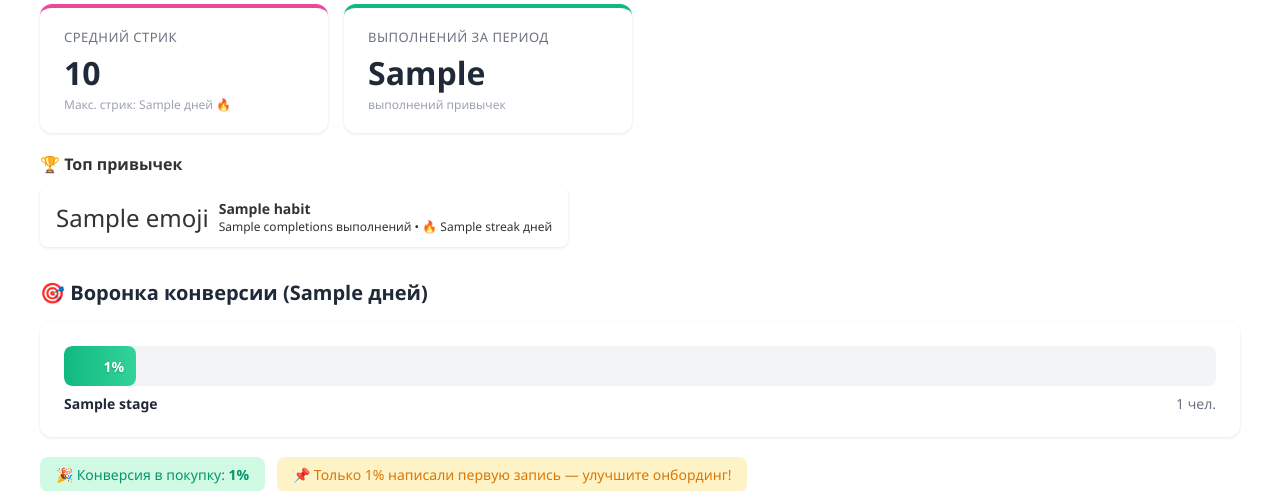
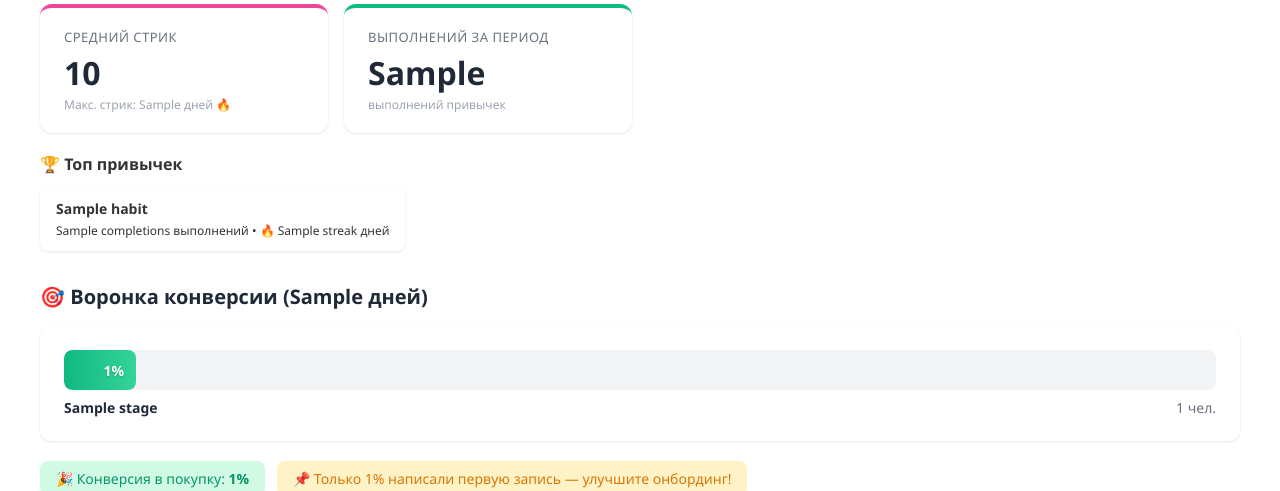
Before and after one commit to GrammSoli/web-app, a Django app: template admin_panel/core/templates/admin/dashboard.html in a window 1280 px wide. Shown: the part 1431-1922 px from the top of the page. Run offline with Django 5.2, Linux system fonts and the light colour scheme; tables that the repository leaves empty hold one stand-in row (values such as "Sample post"); the template is opened without the code that fills it: values that come from a table or form of the project are taken from there, most other values are stand-ins (such as "Sample title", 1, 10 or a date in 2020); data that the repository does not hold is empty; parts of the project's set-up code (start-up, migrations or seed data) failed here and were passed over.

Commit message:
fix: remove emoji from top habits display

```diff
--- a/admin_panel/core/dashboard.py
+++ b/admin_panel/core/dashboard.py
@@ -508,7 +508,6 @@ def get_habits_stats(start_date=None, end_date=None):
     top_habits_list = [
         {
             'name': h.name,
-            'emoji': h.emoji,
             'completions': h.total_completions,
             'streak': h.current_streak,
         }
--- a/admin_panel/core/templates/admin/dashboard.html
+++ b/admin_panel/core/templates/admin/dashboard.html
@@ -593,13 +593,10 @@
             <h3 style="font-size: 16px; font-weight: 600; margin-bottom: 12px; color: var(--color-text-primary);">🏆 Топ привычек</h3>
             <div style="display: flex; flex-wrap: wrap; gap: 12px;">
                 {% for habit in dashboard.habits.top_habits %}
-                <div style="background: var(--color-bg-primary); padding: 12px 16px; border-radius: 8px; box-shadow: 0 1px 3px rgba(0,0,0,0.1); display: flex; align-items: center; gap: 10px;">
-                    <span style="font-size: 24px;">{{ habit.emoji }}</span>
-                    <div>
-                        <div style="font-weight: 600;">{{ habit.name }}</div>
-                        <div style="font-size: 12px; color: var(--color-text-secondary);">
-                            {{ habit.completions }} выполнений • 🔥 {{ habit.streak }} дней
-                        </div>
+                <div style="background: var(--color-bg-primary); padding: 12px 16px; border-radius: 8px; box-shadow: 0 1px 3px rgba(0,0,0,0.1);">
+                    <div style="font-weight: 600;">{{ habit.name }}</div>
+                    <div style="font-size: 12px; color: var(--color-text-secondary); margin-top: 4px;">
+                        {{ habit.completions }} выполнений • 🔥 {{ habit.streak }} дней
                     </div>
                 </div>
                 {% endfor %}
```
